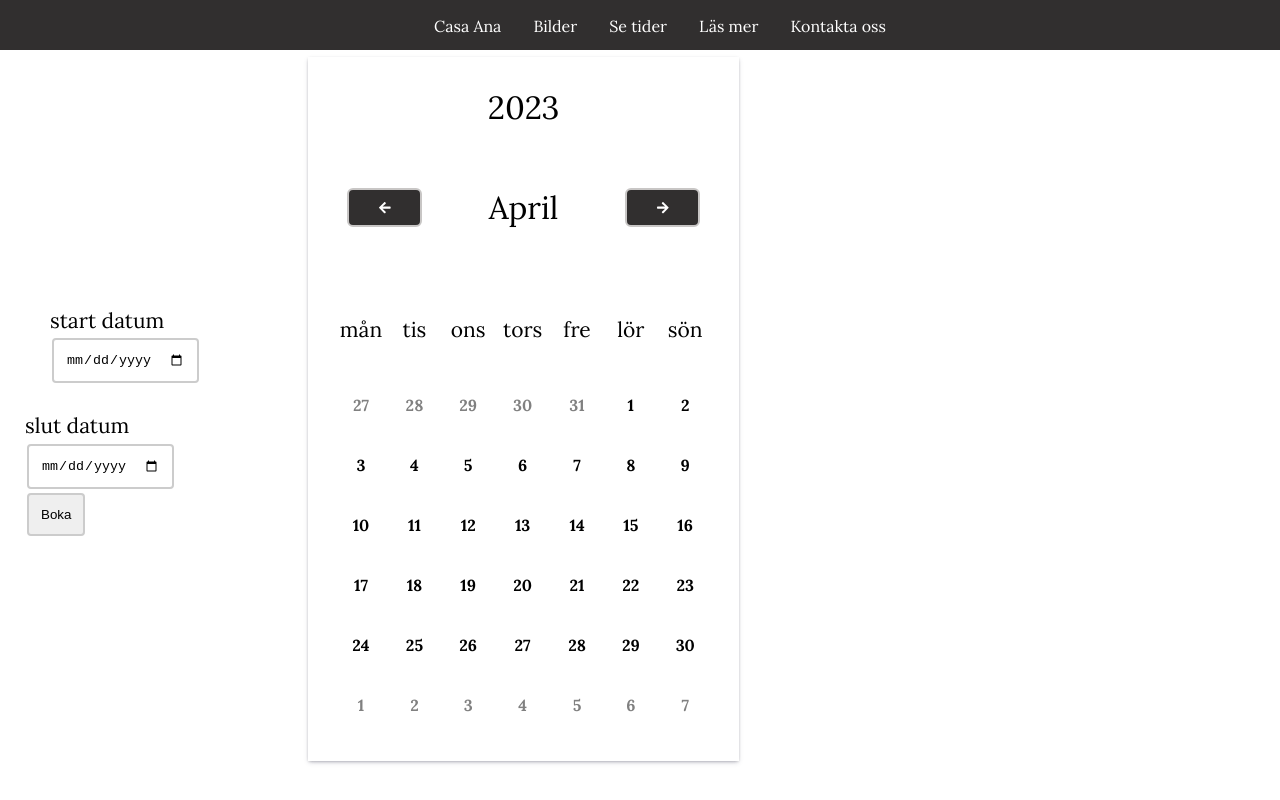
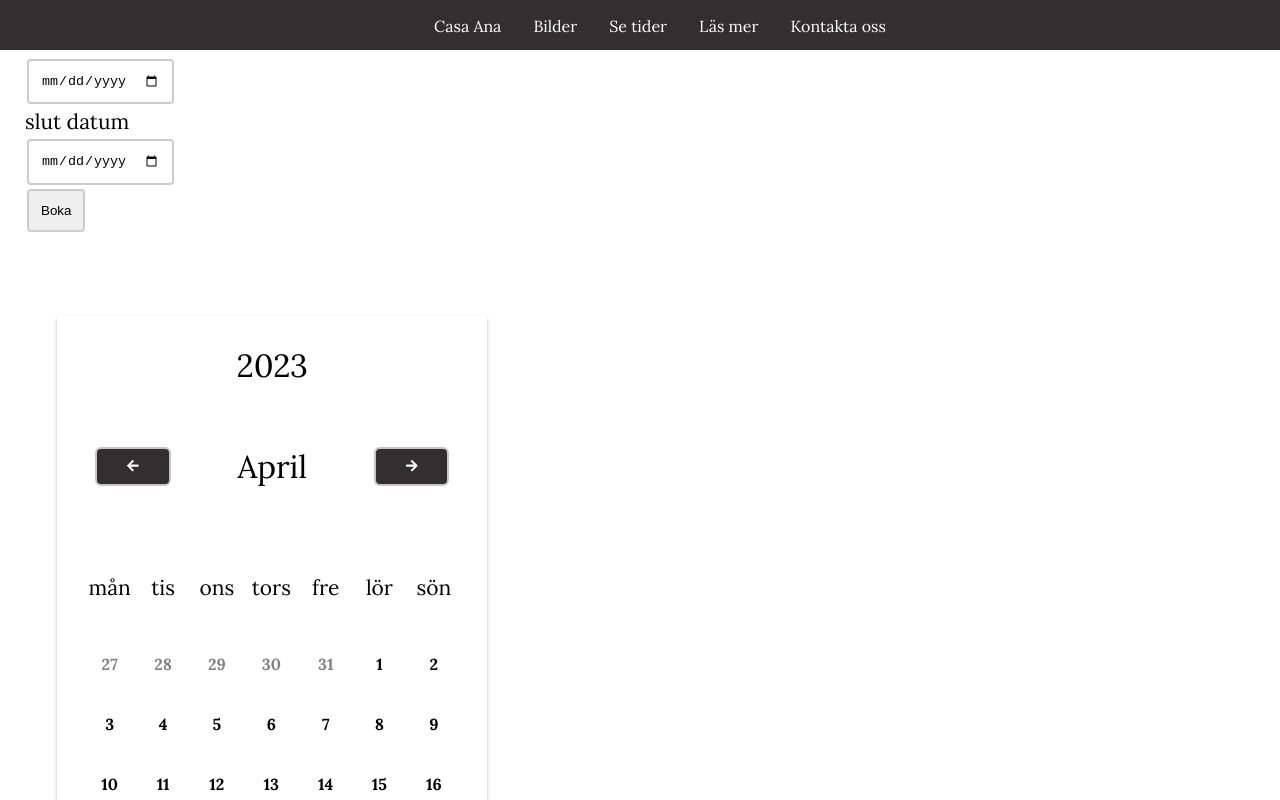
Before and after one commit to DavidFurby/Nerja-house, a Next.js app: page /admin in a window 1280 px wide. Shown: the top 800 px of the page. Built offline with nearby package versions, Linux system fonts and the light colour scheme; no server answers; the database is empty; sample sign-in values are in the browser's storage.

Commit message:
refactored index

```diff
--- a/components/read_more.tsx
+++ b/components/read_more.tsx
@@ -12,7 +12,7 @@ const ReadMore = () => {
   return (
     <section>
       {houseDescription.text ? (
-        <div>
+        <>
           <h1
             style={{ textAlign: "center" }}
             data-aos="fade-in"
@@ -34,7 +34,7 @@ const ReadMore = () => {
           >
             <Description desc={houseDescription.text} />
           </div>
-        </div>
+        </>
       ) : null}
     </section>
   );
--- a/pages/admin.tsx
+++ b/pages/admin.tsx
@@ -102,7 +102,7 @@ const Admin = () => {
   return (
     <>
       {!loading && currentUser ? (
-        <div className={classes.container}>
+        <div className="content">
           <section
             data-aos="fade-in"
             data-aot-once="true"
@@ -110,7 +110,7 @@ const Admin = () => {
             data-aos-duration="400"
           >
             <form className={classes.bookingForm} onSubmit={handleNewBooking}>
-              <section>
+              <div>
                 <label>
                   start datum
                   <br />
@@ -120,7 +120,7 @@ const Admin = () => {
                     onChange={(startDate) => handleChangeDate(startDate, true)}
                   />
                 </label>
-              </section>
+              </div>
               <div>
                 <label>
                   slut datum
--- a/styles/booking.module.css
+++ b/styles/booking.module.css
@@ -6,9 +6,6 @@
 }
 
 .container {
-    background-repeat: no-repeat;
-    background-attachment: fixed;
-    background-size: cover;
     display: flex;
     align-items: center;
     justify-content: space-evenly;
```
Also changed, not shown: pages/index.tsx (+2 -7 lines).
